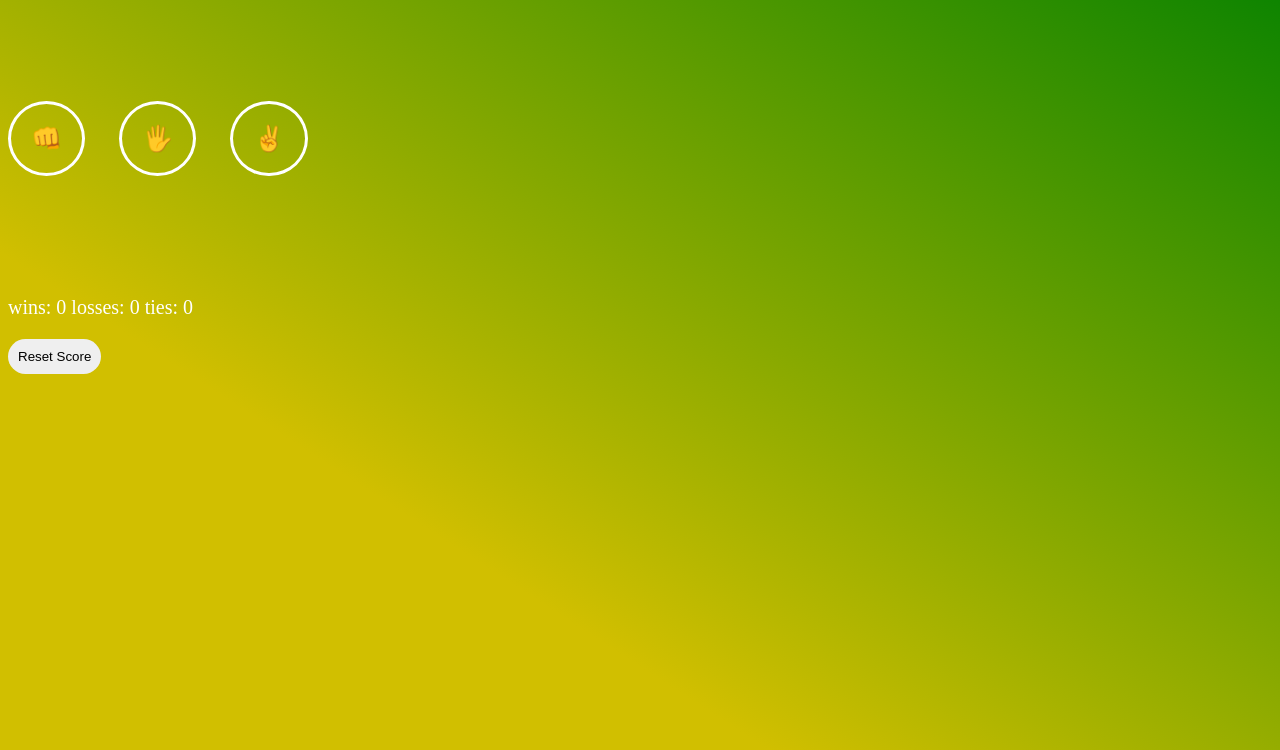
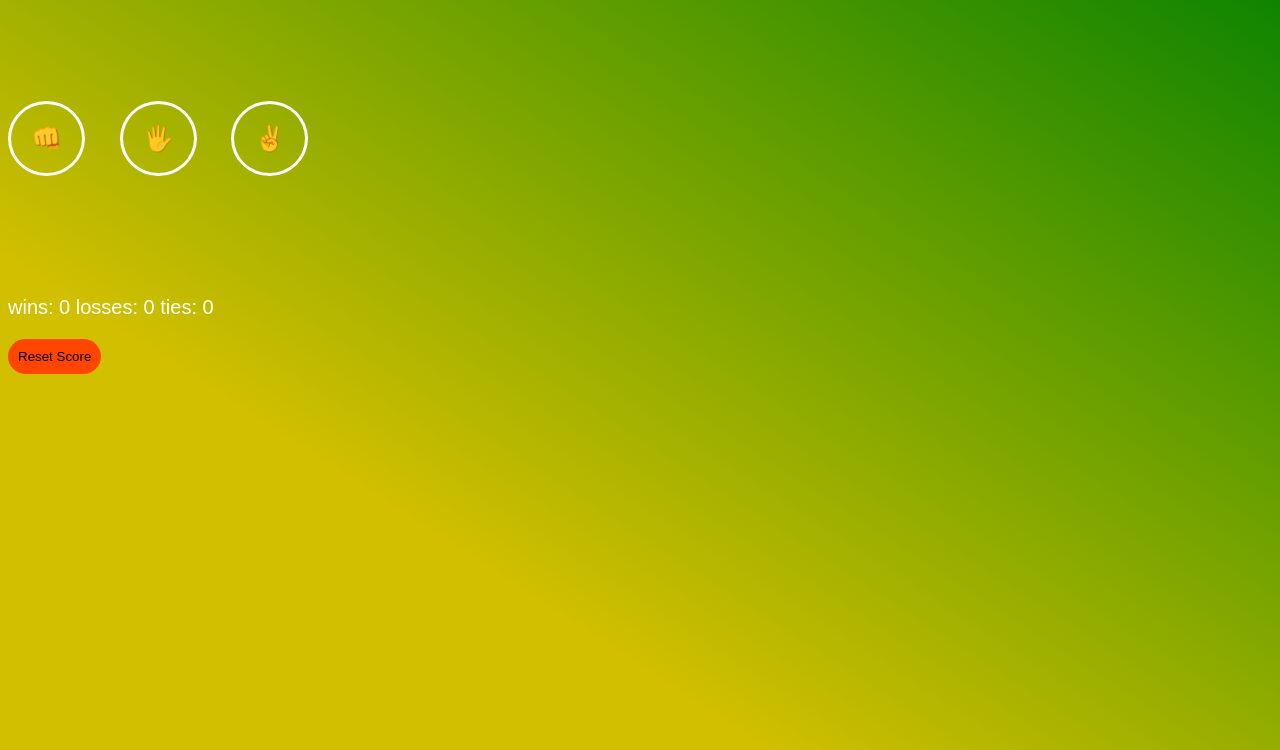
Before and after one commit to Maneboy1238/Rock-paper-scissors-, a plain HTML site: page index.html in a window 1280 px wide. Shown: the part 79-829 px from the top of the page. Drawn offline with Linux system fonts and the light colour scheme.

Commit message:
update index.html

```diff
--- a/index.html
+++ b/index.html
@@ -7,6 +7,7 @@
   <title>Rock paper scissors game</title>
   <style>
     body {
+      font-family: sans-serif, 'Times New Roman', Times, serif;
       background-image: linear-gradient( to top right, #d1bf00 30%, green);
       height: 100vh;
     }
@@ -42,9 +43,10 @@
       border: none;
       transition: 0.3s ease;
       outline: none;
+      background-color: orangered;
     }
     .reset-score:active {
-      background-color: #ff3d00;
+      background-color: #efefef;
       transform: scale(1.2);
     }
   </style>
```
